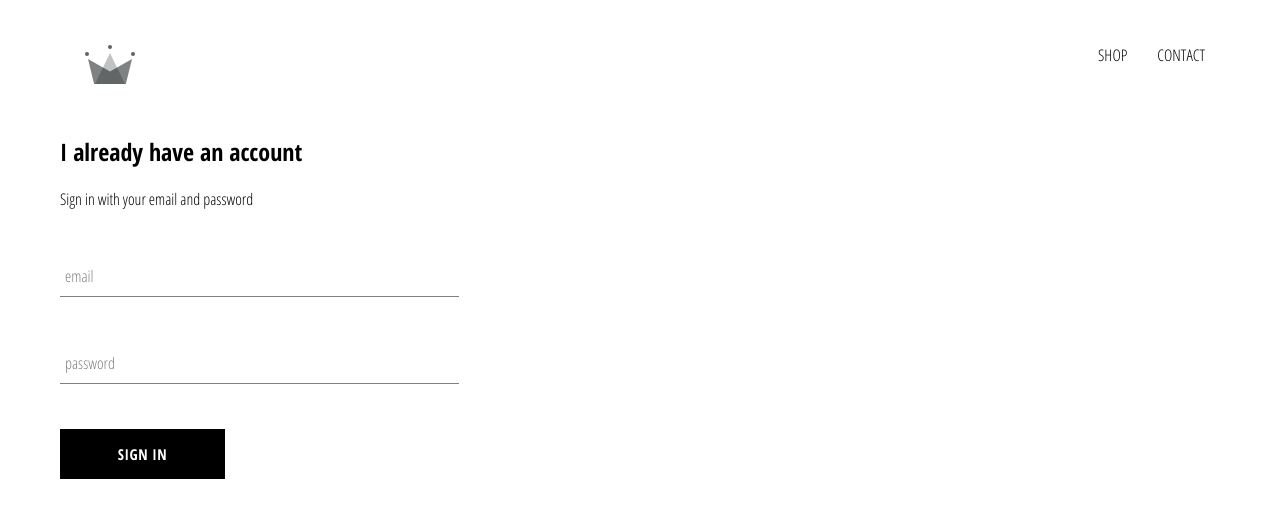
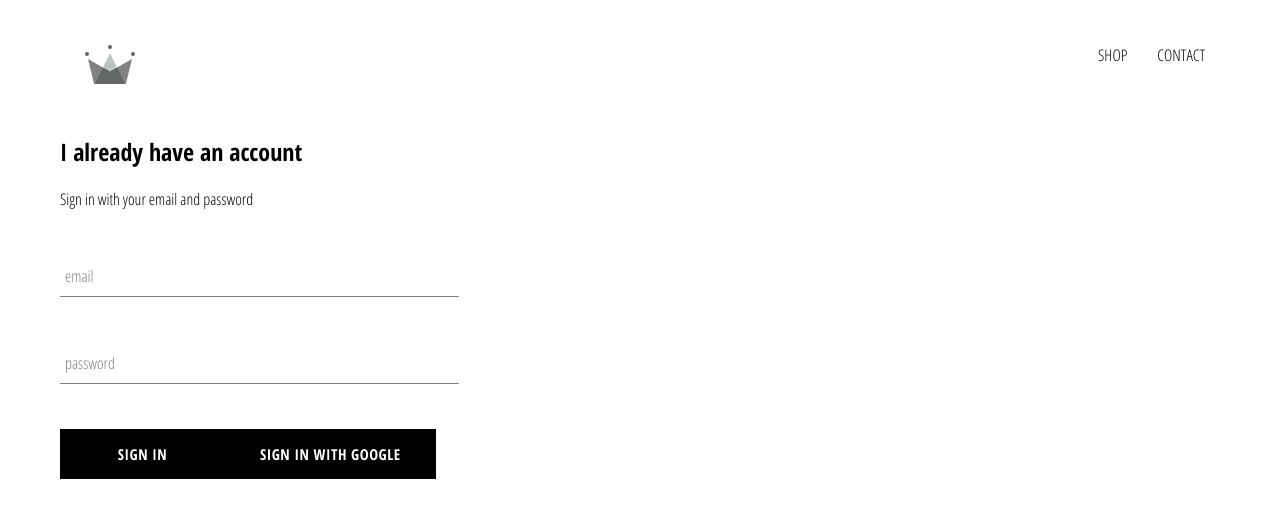
Before and after one commit to Isco170/crwn-clothing, a React (Create React App) app: page /signin in a window 1280 px wide. Shown: the top 518 px of the page. Built offline with nearby package versions, Linux system fonts and the light colour scheme.

Commit message:
Autenticação com google

```diff
--- a/src/components/sign-in/sign-in.component.jsx
+++ b/src/components/sign-in/sign-in.component.jsx
@@ -3,6 +3,7 @@ import React from "react";
 import FormInput from "../form-input/form-input.component";
 import CustomButton from "../custom-button/custom-button.component";
 
+import { signInWithGoogle } from '../../firebase/firebase.util';
 import './sign-in.styles.scss';
 
 class SignIn extends React.Component {
@@ -50,6 +51,7 @@ class SignIn extends React.Component {
                         required />
 
                     <CustomButton type="submit" value="Submit form"> Sign in</CustomButton>
+                    <CustomButton onClick={signInWithGoogle} > Sign in with Google</CustomButton>
                 </form>
             </div>
         )
--- a/src/firebase/firebase.util.js
+++ b/src/firebase/firebase.util.js
@@ -1,6 +1,6 @@
-import firebase from 'firebase/app';
-import 'firebase/firestore';
-import 'firebase/auth';
+import firebase from 'firebase/compat/app';
+import 'firebase/compat/firestore';
+import 'firebase/compat/auth';
 
 const config = {
   apiKey: "AIzaSyBKuLBWjo7sjD-Kfa7HB33P5iIheDEuYhM",
```
